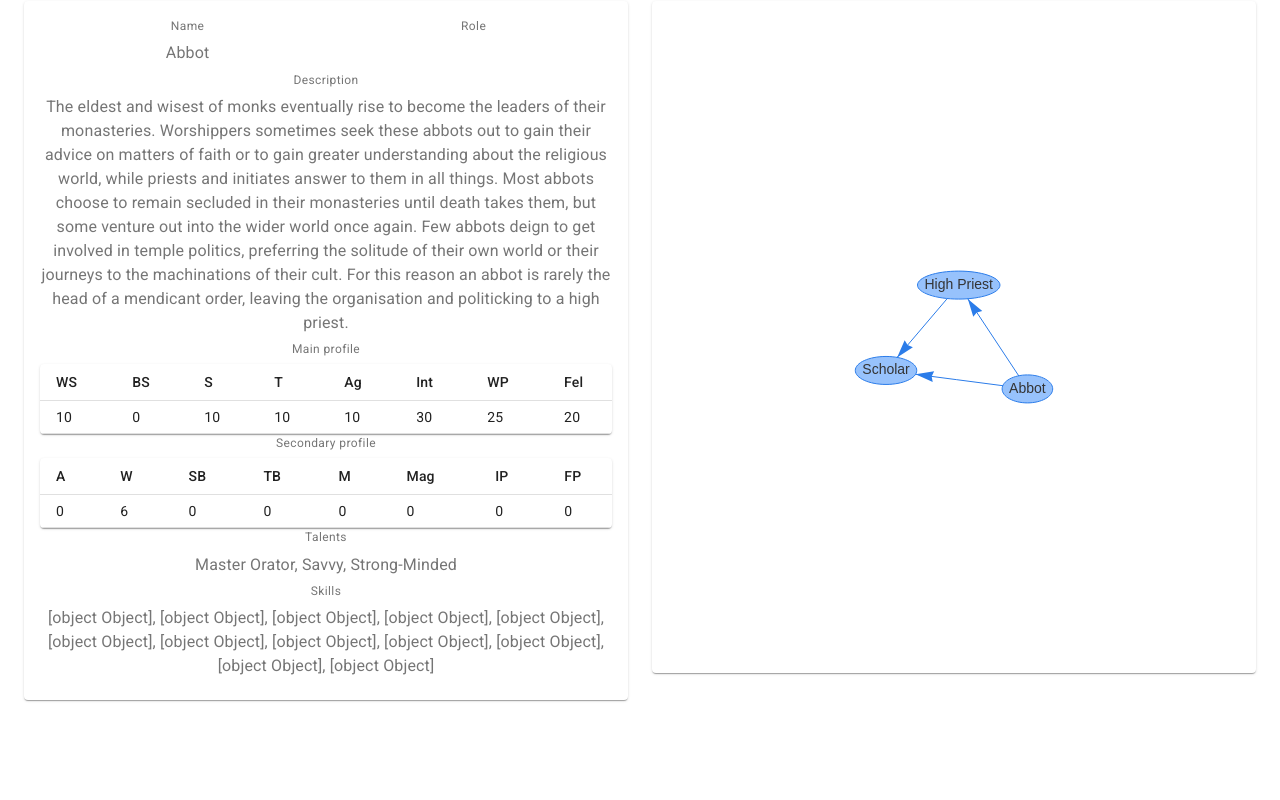
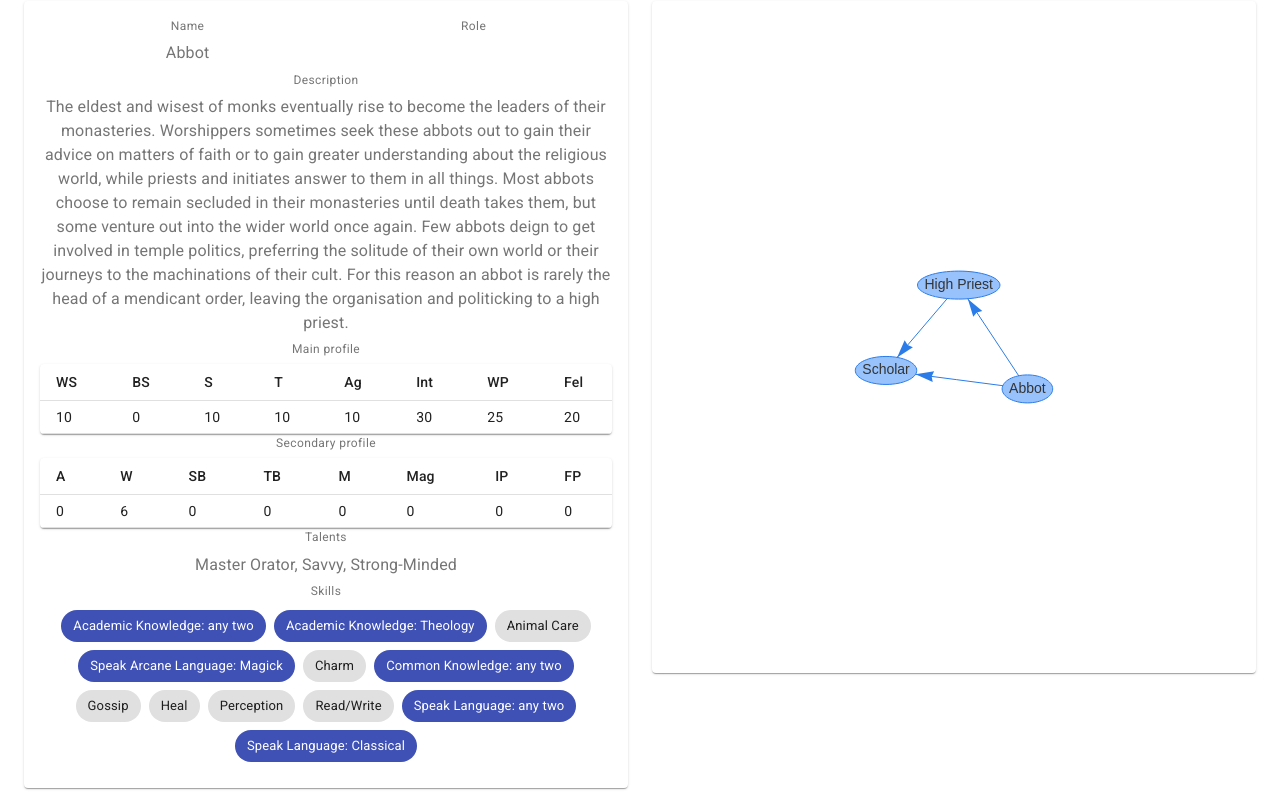
Before and after one commit to matek997/warhammer, a React (Create React App) app: page /map in a window 1280 px wide. Shown: the part 240-1040 px from the top of the page. Before the commit the page ends 952 px from the top, so only its background shows below. Built offline with nearby package versions, Linux system fonts and the light colour scheme.

Commit message:
New data format,
display data as chips

```diff
--- a/src/components/CaptionedText.tsx
+++ b/src/components/CaptionedText.tsx
@@ -1,14 +1,19 @@
 import React from "react";
 import Typography from "@material-ui/core/Typography";
 
-export const CaptionedText = (props: { caption: string; text: string }) => {
+export const CaptionedText = (props: {
+  caption: string;
+  text?: string;
+  children?: React.ReactNode;
+}) => {
   return (
     <div>
       <Typography variant="caption" display="block" gutterBottom>
         {props.caption}
       </Typography>
-      <Typography variant="body1" gutterBottom>
+      <Typography component={"div"} variant="body1" gutterBottom>
         {props.text}
+        {props.children}
       </Typography>
     </div>
   );
--- a/src/components/CharacterCard.tsx
+++ b/src/components/CharacterCard.tsx
@@ -1,18 +1,31 @@
 import { IProfession } from "../models/IProfession";
 import React from "react";
-import { makeStyles } from "@material-ui/core/styles";
+import { createStyles, makeStyles, Theme } from "@material-ui/core/styles";
 import { CaptionedText } from "./CaptionedText";
 import { ProfileTable } from "./ProfileTable";
 import { Typography } from "@material-ui/core";
-import { Paper } from "@material-ui/core";
+import { SkillChip } from "./SkillChip";
 const useStyles = makeStyles({
   root: {
     width: "100%",
   },
 });
+const chipStyles = makeStyles((theme: Theme) =>
+  createStyles({
+    root: {
+      display: "flex",
+      justifyContent: "center",
+      flexWrap: "wrap",
+      "& > *": {
+        margin: theme.spacing(0.5),
+      },
+    },
+  })
+);
 
 export const CharacterCard = (props: { profession: IProfession }) => {
   const classes = useStyles();
+  const chipClasses = chipStyles();
   const { profession } = props;
   return (
     <div className={classes.root}>
@@ -39,7 +52,13 @@ export const CharacterCard = (props: { profession: IProfession }) => {
         <CaptionedText caption="Talents" text={profession.talents.join(", ")} />
       </div>
       <div>
-        <CaptionedText caption="Skills" text={profession.skills.join(", ")} />
+        <CaptionedText caption="Skills">
+          <div className={chipClasses.root}>
+            {profession.skills.map((skill, index) => (
+              <SkillChip key={`${skill.type}.${index}`} skill={skill} />
+            ))}
+          </div>
+        </CaptionedText>
       </div>
     </div>
   );
--- a/src/components/ProfileTable.tsx
+++ b/src/components/ProfileTable.tsx
@@ -26,14 +26,14 @@ export const ProfileTable = (props: {
       <Table size="small" aria-label="simple table">
         <TableHead>
           <TableRow>
-            {heads.map((el) => (
-              <TableCell>{el}</TableCell>
+            {heads.map((el, index) => (
+              <TableCell key={`header-${index}`}>{el}</TableCell>
             ))}
           </TableRow>
         </TableHead>
         <TableBody>
           {profiles.map((row, index) => (
-            <TableRow key={"profile" + index}>
+            <TableRow key={`profile-${index}`}>
               {heads.map((key, cellIndex) => (
                 <TableCell key={`row-${index}cell${cellIndex}`}>
                   {row[key]}
--- /dev/null
+++ b/src/components/SkillChip.tsx
@@ -0,0 +1,34 @@
+import Chip from "@material-ui/core/Chip";
+import React from "react";
+import { SkillDef } from "../models/SkillDef";
+import Avatar from "@material-ui/core/Avatar";
+import { Enums, VariableSkills } from "../models/Skills";
+
+// const getSkillAsArray = (skill: CompositeSkillDef) => {};
+const getColor = (skillType: string): "primary" | "secondary" | "default" => {
+  switch (skillType) {
+    case "COMPOSITE":
+      return "secondary";
+    case "VARIABLE":
+      return "primary";
+    default:
+      return "default";
+  }
+};
+const getLabel = (skill: SkillDef) => {
+  if (skill.type === "COMPOSITE")
+    return skill.operator === "OR" ? "One of..." : "All of";
+  const target: any = (Enums as any)[skill.targetEnum] ?? {};
+
+  let text = target[skill.key] ?? skill.key;
+  if (skill.type === "VARIABLE") {
+    text = `${(VariableSkills as any)[skill.targetEnum]}: ${text}`;
+  }
+  return text;
+};
+export const SkillChip = (props: { skill: SkillDef }) => {
+  const { skill } = props;
+  if (skill.type === "COMPOSITE") return <span>Comp</span>;
+
+  return <Chip label={getLabel(skill)} color={getColor(skill.type)} />;
+};
--- a/src/models/NetworkBuilder.ts
+++ b/src/components/graph/NetworkBuilder.ts
@@ -1,8 +1,8 @@
 import { Edge } from "vis-network/dist/types/network/Network";
-import INetworkData from "../components/graph/INetworkData";
-import { IProfession } from "./IProfession";
+import INetworkData from "./INetworkData";
+import { IProfession } from "../../models/IProfession";
 import { DataSet } from "vis-network/standalone";
-import { ProfessionProvider } from "../data/Provider";
+import { ProfessionProvider } from "../../data/Provider";
 
 export class NetworkBuilder {
   constructor(protected prof: IProfession) { }
--- a/src/components/views/Map.tsx
+++ b/src/components/views/Map.tsx
@@ -8,7 +8,7 @@ import Grid from "@material-ui/core/Grid";
 import { Network } from "../graph/Network";
 import Select from "@material-ui/core/Select";
 import { useState } from "react";
-import { NetworkBuilder } from "../../models/NetworkBuilder";
+import { NetworkBuilder } from "../graph/NetworkBuilder";
 import { Professions } from "../../data/Professions";
 import { CharacterCard } from "../CharacterCard";
 const useStyles = makeStyles((theme) => ({
--- a/src/models/Skills.ts
+++ b/src/models/Skills.ts
@@ -183,14 +183,14 @@ export enum SecretSigns {
 }
 
 export enum VariableSkills {
-	PERFORMER = 'Performer',
-	TRADE = 'Trade',
-	SECRET_LANGUAGE = 'Secret Language',
-	SPEAK_ARCANE_LANGUAGE = 'Speak Arcane Language',
-	SPEAK_LANGUAGE = 'Speak Language',
-	COMMON_KNOWLEDGE = 'Common Knowledge',
-	ACADEMIC_KNOWLEDGE = 'Academic Knowledge',
-	SECRET_SIGNS = 'Secret Signs'
+	Performer = 'Performer',
+	Trade = 'Trade',
+	SecretLanguage = 'Secret Language',
+	ArcaneLanguage = 'Speak Arcane Language',
+	Language = 'Speak Language',
+	CommonKnowledge = 'Common Knowledge',
+	AcademicKnowledge = 'Academic Knowledge',
+	SecretSigns = 'Secret Signs'
 }
 
 export const Enums = {
```
